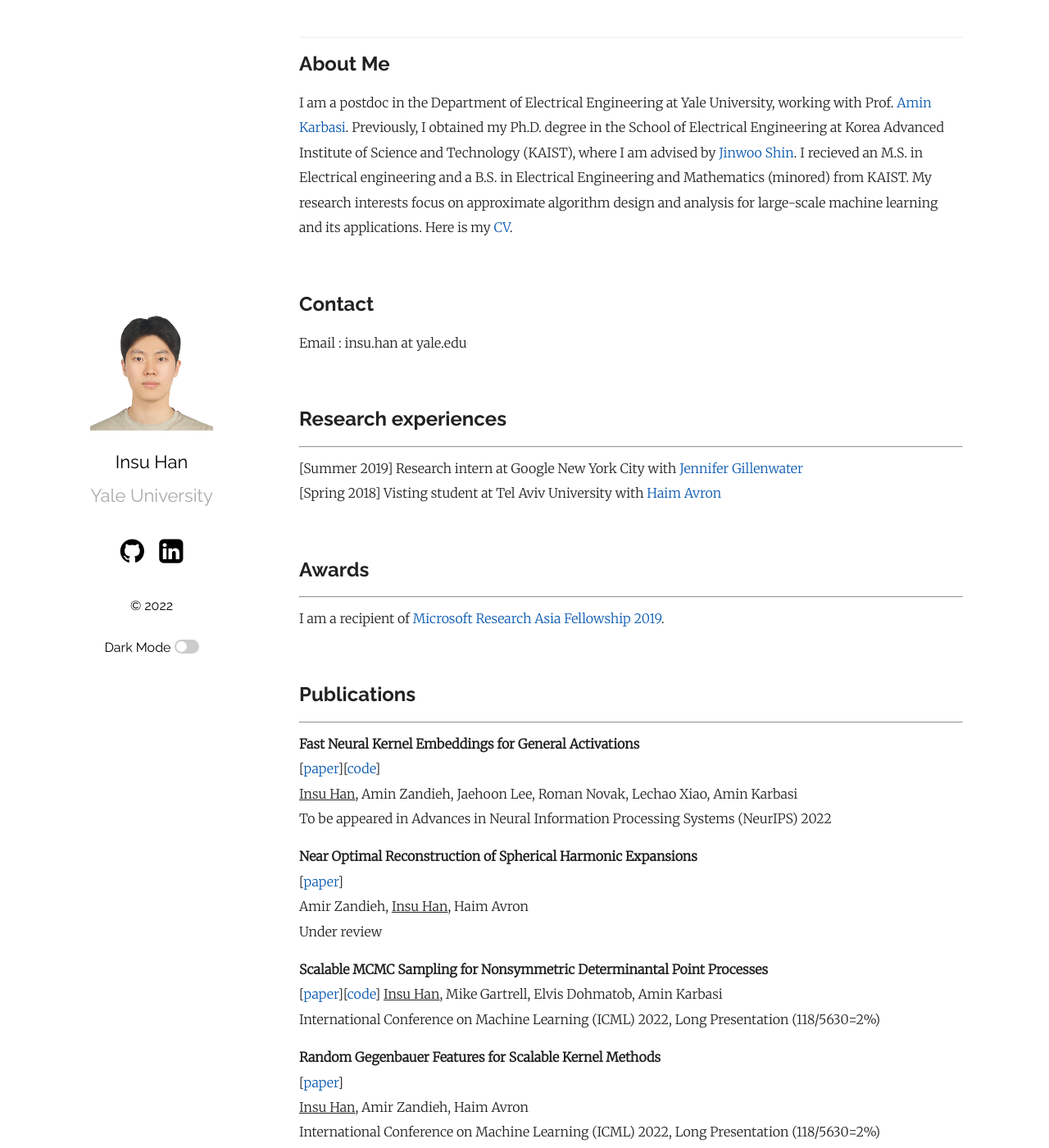
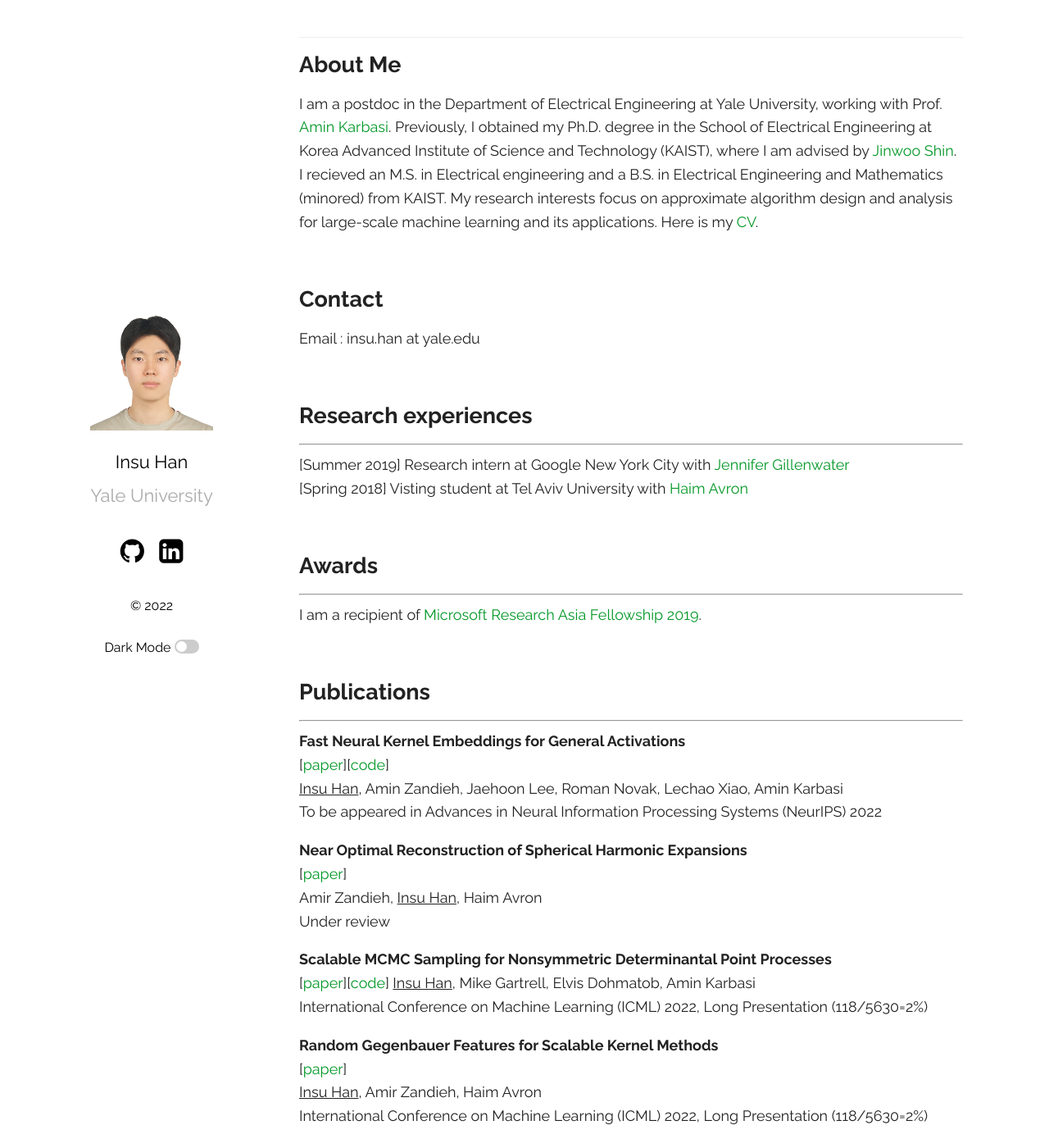
Before and after one commit to insuhan/insuhan.github.io, a Jekyll site: the page built from index.md, in a window 1280 px wide and 1400 px high. Shown: the whole window at 82% size. Built offline with Jekyll 4.4.1, drawn with Linux system fonts in a browser that asks for light colours; a style sheet for code colours, icons or effects is not loaded.

Commit message:
Update style

```diff
--- a/_sass/plain.scss
+++ b/_sass/plain.scss
@@ -2,7 +2,8 @@
 @import "ext/normalize";
 @import "syntax";
 
-$linkColor: #0a59b0;
+// $linkColor: #0a59b0;
+$linkColor: #039827;
 $mobileW: 768px;
 $smallMobileW: 480px;
 $bigScreenW: 1600px;
@@ -243,10 +244,12 @@ main {
   padding-left: 30px;
 }
 .post {
-  font-family: "Merriweather", sans-serif;
-  font-weight: 300;
+  font-family: 'Raleway', sans-serif;
+  // font-family: "Merriweather", sans-serif;
+  font-weight: 500;
+  font-size: 18px;
   color: #222;
-  line-height: 1.9em;
+  line-height: 1.6em;
   p {
     margin-top: 10px;
   }
```
Also changed, not shown: README.md, 4 other files.
